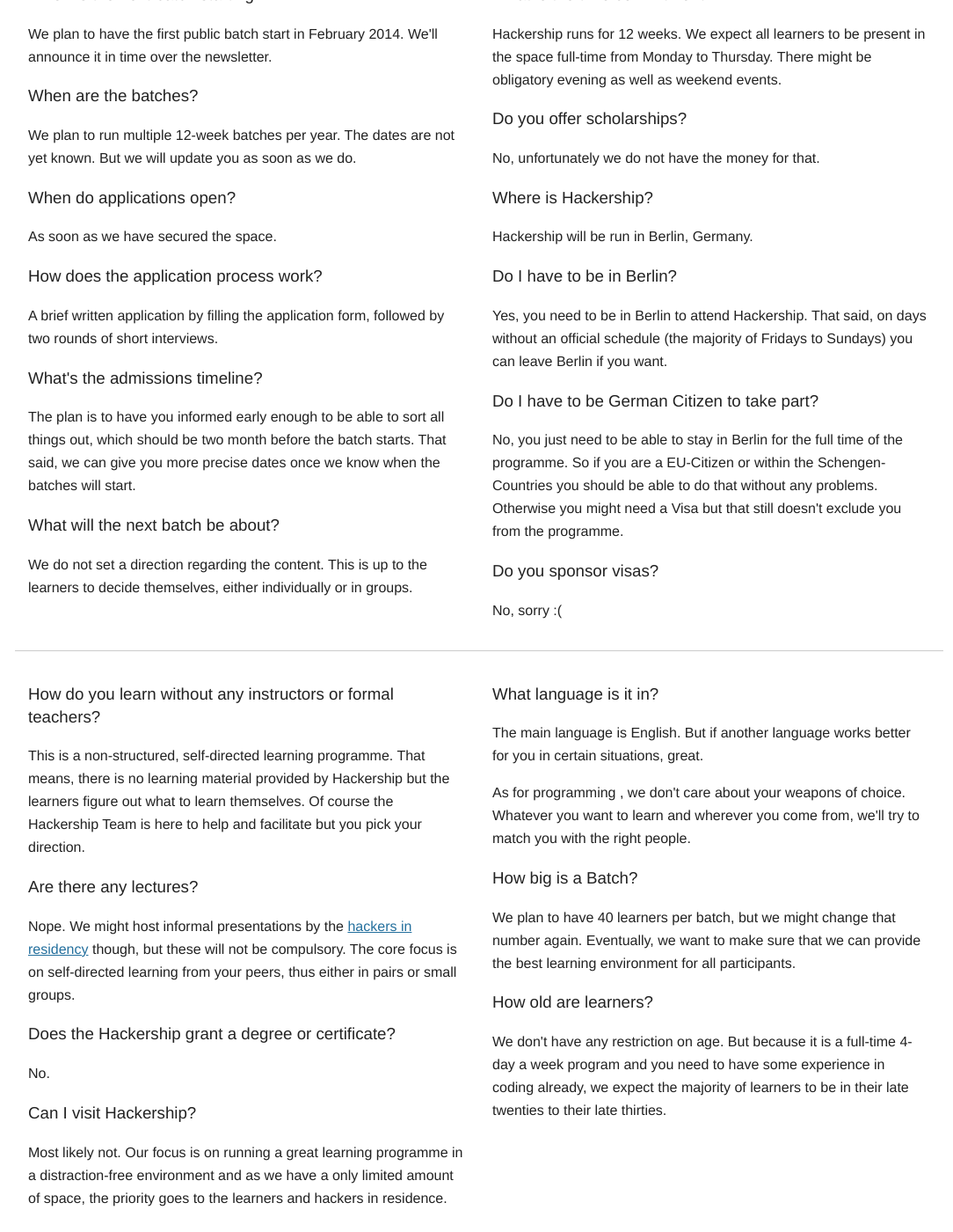
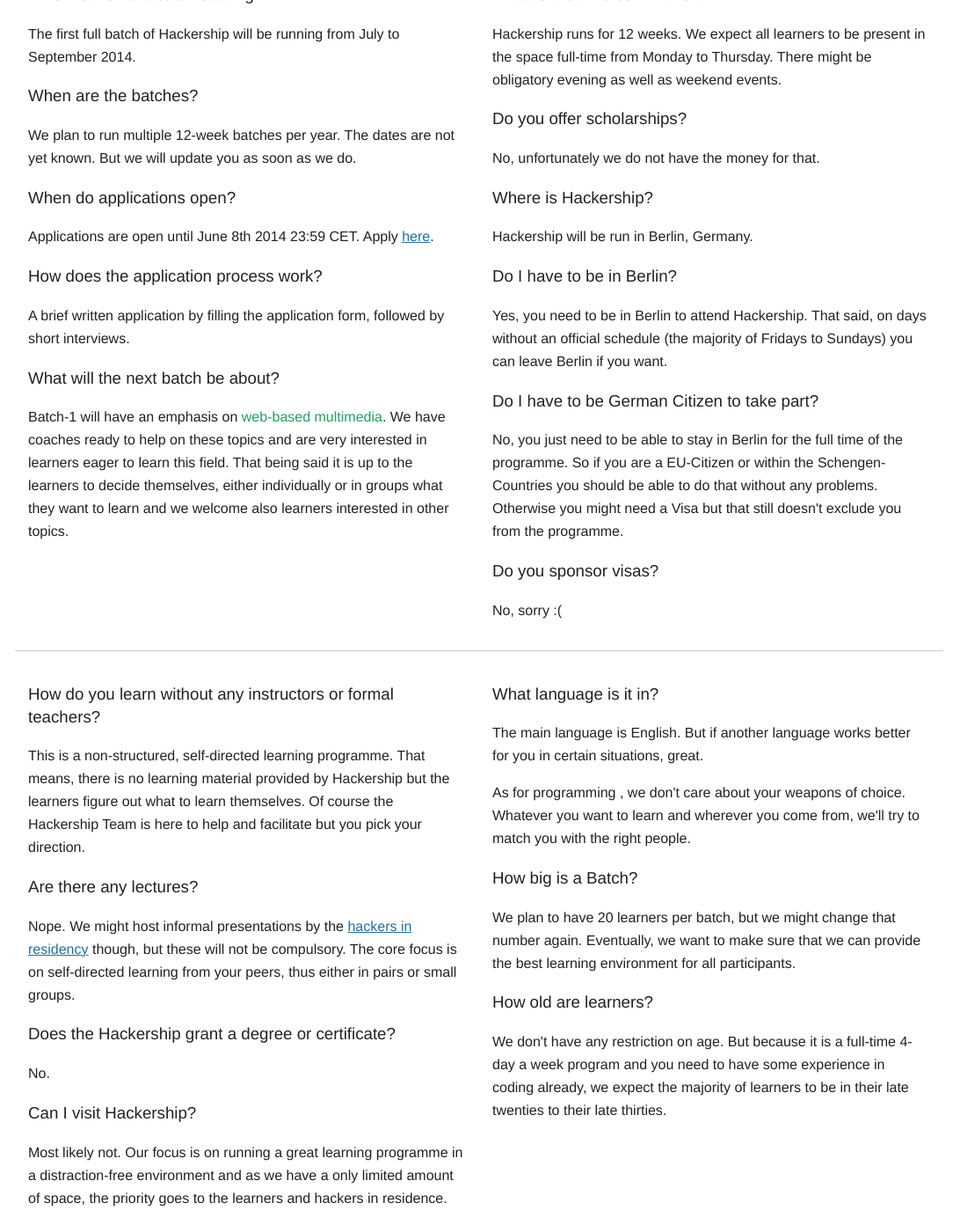
Before and after one commit to Hackership/website, a Jekyll site: the page built from questions/index.html, in a window 1280 px wide and 1400 px high, scrolled down 927 px. Shown: the whole window at 88% size, without its empty margins (95-1179 px from the left). Built offline with Jekyll 4.4.1, drawn with Linux system fonts in a browser that asks for light colours; nearby versions of some CDN libraries.

Commit message:
Update index.html

```diff
--- a/questions/index.html
+++ b/questions/index.html
@@ -48,22 +48,23 @@
     <section class="grid-cell">
 
         <h3>When is the next batch starting?</h3>
-        <p>We plan to have the first public batch start in February 2014. We'll announce it in time over the newsletter.</p>
+        <p>The first full batch of Hackership will be running from July to September 2014. </p>
 
         <h3>When are the batches?</h3>
         <p>We plan to run multiple 12-week batches per year. The dates are not yet known. But we will update you as soon as we do.</p>
 
         <h3>When do applications open?</h3>
-        <p>As soon as we have secured the space.</p>
+        <p>Applications are open until June 8th 2014 23:59 CET. Apply <a href="/apply/">here</a>.</p>
 
         <h3>How does the application process work?</h3>
-        <p>A brief written application by filling the application form, followed by two rounds of short interviews.</p>
+        <p>A brief written application by filling the application form, followed by short interviews.</p>
 
-        <h3>What's the admissions timeline?</h3>
+        <!--<h3>What's the admissions timeline?</h3>
         <p>The plan is to have you informed early enough to be able to sort all things out, which should be two month before the batch starts. That said, we can give you more precise dates once we know when the batches will start.<p>
+        -->
 
         <h3>What will the next batch be about?</h3>
-        <p>We do not set a direction regarding the content. This is up to the learners to decide themselves, either individually or in groups.
+        <p>Batch-1 will have an emphasis on <em>web-based multimedia</em>. We have coaches ready to help on these topics and are very interested in learners eager to learn this field. That being said it is up to the learners to decide themselves, either individually or in groups what they want to learn and we welcome also learners interested in other topics.
           </p>
     </section>
 
@@ -123,7 +124,7 @@
         </p>
 
         <h3>How big is a Batch?</h3>
-        <p>We plan to have 40 learners per batch, but we might  change that number again. Eventually, we want to make sure that we can provide the best learning environment for all participants.
+        <p>We plan to have 20 learners per batch, but we might  change that number again. Eventually, we want to make sure that we can provide the best learning environment for all participants.
         </p>
 
 
```
